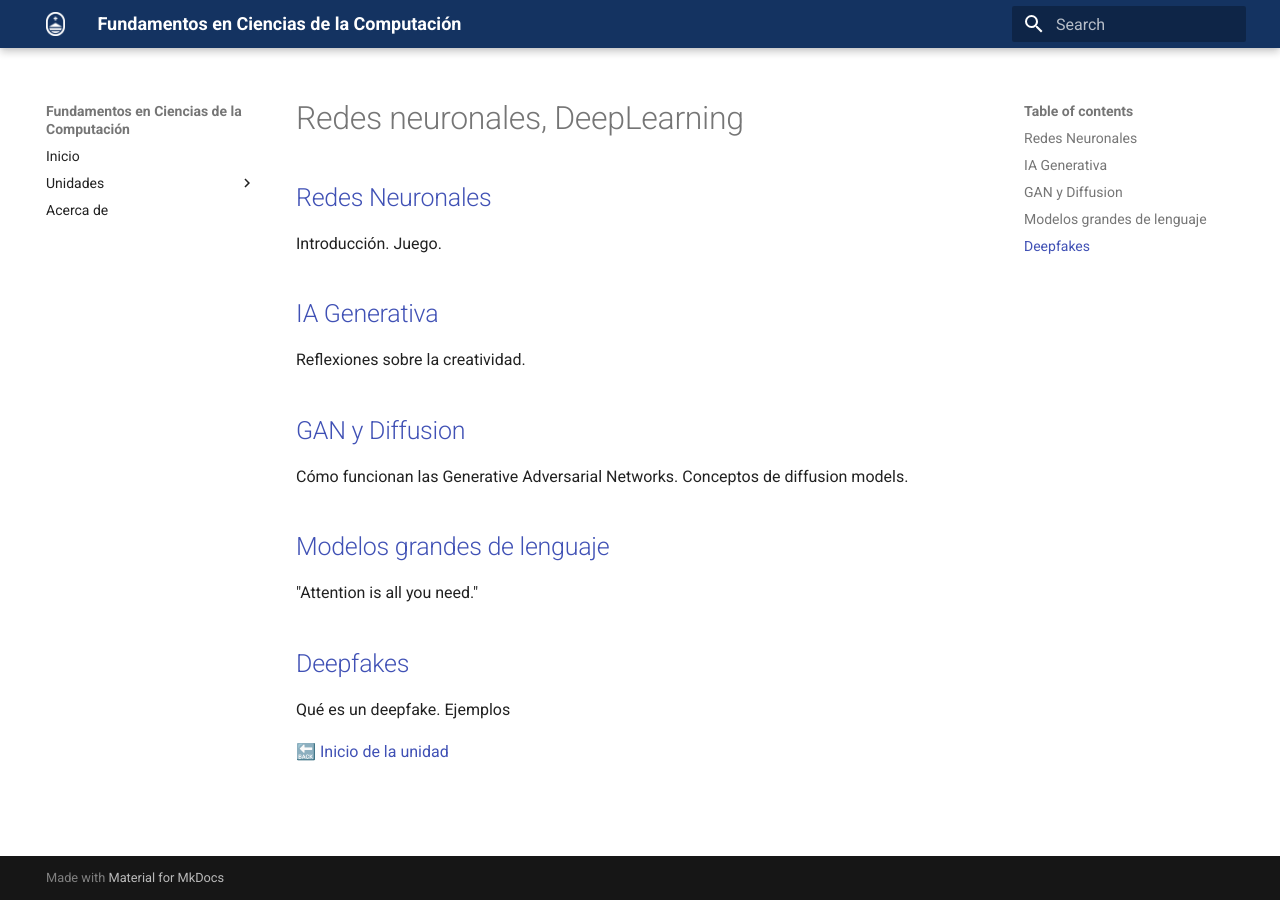
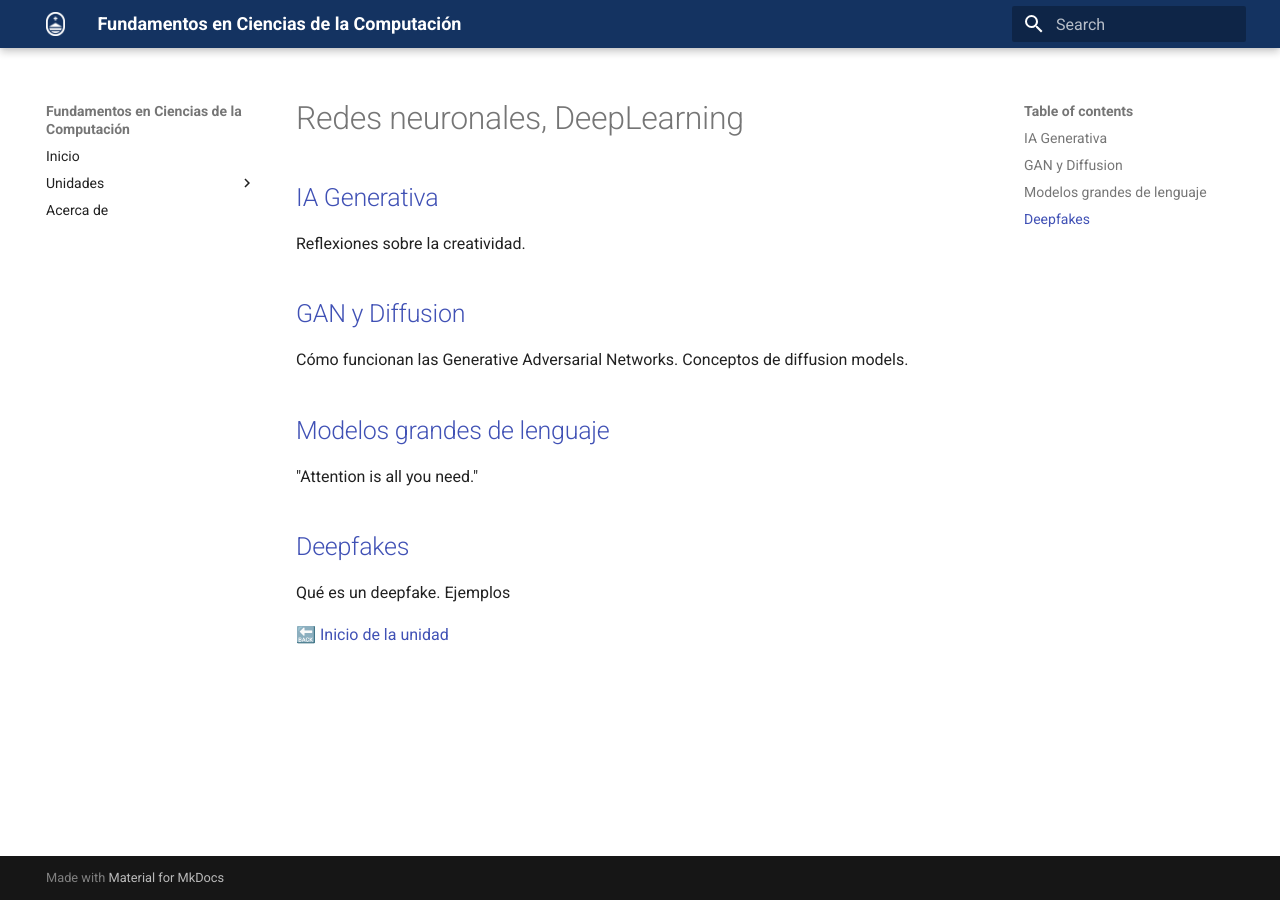
Before and after one commit to ucudal/Fundamentos_Ciencias_Computacion_Conceptos, an MkDocs documentation site: the page built from docs/unidad/5/redes/readme.md, in a window 1280 px wide. Built offline with MkDocs 1.6.1 and Material for MkDocs 9.7.7, drawn with Linux system fonts in a browser that asks for light colours.

Commit message:
Update readme.md

```diff
--- a/docs/unidad/5/redes/readme.md
+++ b/docs/unidad/5/redes/readme.md
@@ -1,8 +1,4 @@
 # Redes neuronales, DeepLearning
-## [Redes Neuronales](./1_RN.md)
-
-Introducción. Juego.
-
 ## [IA Generativa](2_generativa.md)
 
 Reflexiones sobre la creatividad.
```
